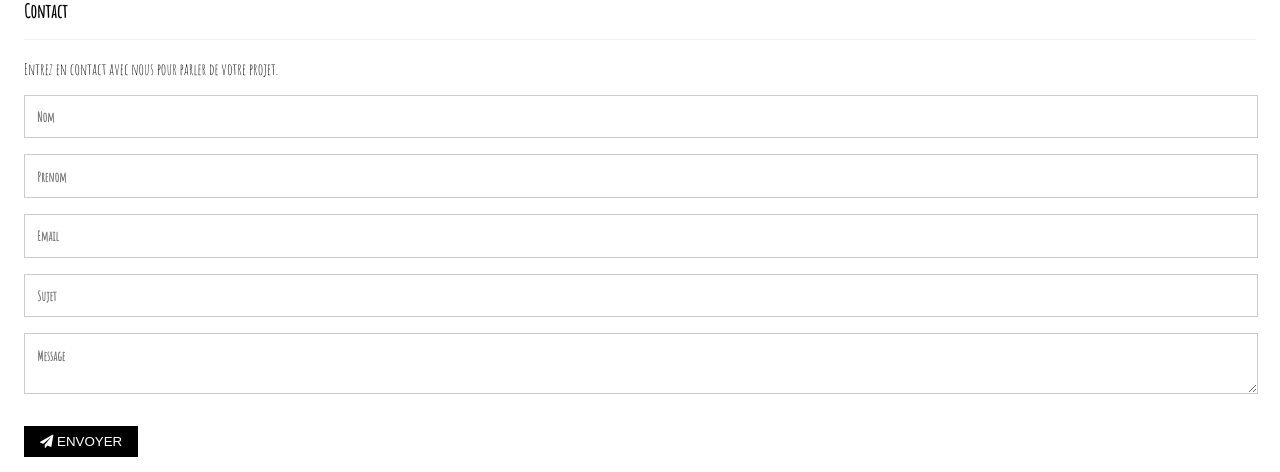
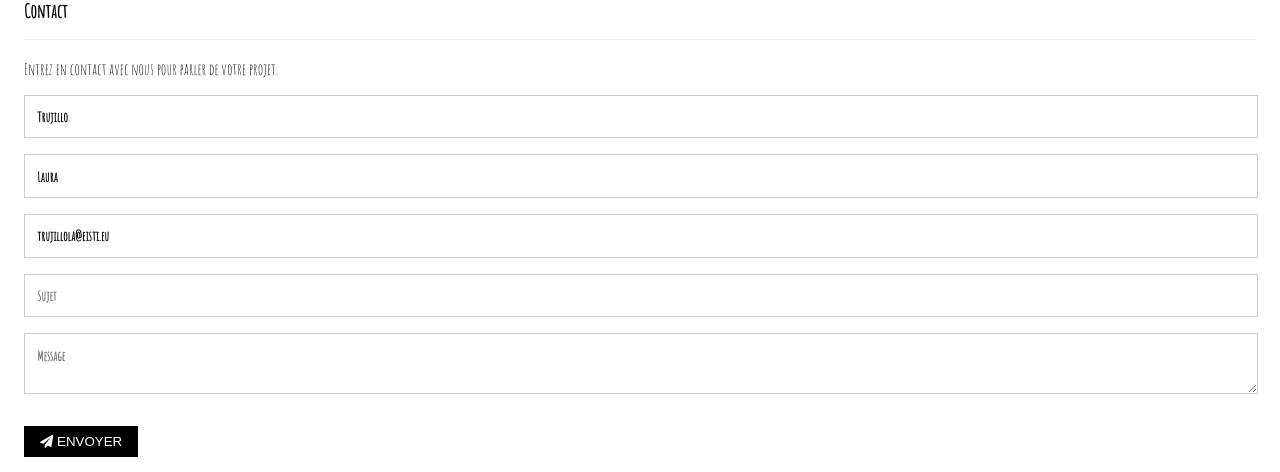
Before and after one commit to trujillola/Hoikos-DEV, a PHP site: page / in a window 1280 px wide. Shown: the part 1535-2007 px from the top of the page. Run offline with PHP 8.4, Linux system fonts and the light colour scheme; a user stored in the database is signed in.

Commit message:
Add files via upload

```diff
--- a/index.php
+++ b/index.php
@@ -85,9 +85,9 @@ if (!empty($_POST)) {
       <h3 class="bord-bas bord-gris-clair padding-16">Contact</h3>
       <p>Entrez en contact avec nous pour parler de votre projet.</p>
       <form  name='monformulaire' action="<?php echo htmlspecialchars($_SERVER["PHP_SELF"]);?>" method="POST">
-        <input class="myinput section bord" type="text" placeholder="Nom" value="<?php if(isset($nom)){echo $nom;}?>" required name="Nom" pattern="^[ a-zA-Z]+$" oninvalid="validationPattern(this.name)" onblur="validationPattern(this.name)"/>
-        <input class="myinput section bord" type="text" placeholder="Prenom" value="<?php if(isset($prenom)){echo $prenom;}?>" required name="Prenom" pattern="^[ a-zA-Z]+$" oninvalid="validationPattern(this.name)" onblur="validationPattern(this.name)"/>
-        <input class="myinput section bord" type="text" placeholder="Email"  value="<?php if(isset($mail)){echo $mail;}?>" required name="Adresse-email" pattern="^[a-zA-Z0-9.!#$%&'*+/=?^_`{|}~-]+@[a-zA-Z0-9-]+(?:\.[a-zA-Z0-9-]+)*$" oninvalid="validationPattern(this.name)" onblur="validationPattern(this.name)">
+        <input class="myinput section bord" type="text" placeholder="Nom" value="<?php echo $_SESSION['userInfo']['nom'];?>" required name="Nom" pattern="^[ a-zA-Z]+$" oninvalid="validationPattern(this.name)" onblur="validationPattern(this.name)"/>
+        <input class="myinput section bord" type="text" placeholder="Prenom" value="<?php echo $_SESSION['userInfo']['prenom'];?>" required name="Prenom" pattern="^[ a-zA-Z]+$" oninvalid="validationPattern(this.name)" onblur="validationPattern(this.name)"/>
+        <input class="myinput section bord" type="text" placeholder="Email"  value="<?php echo $_SESSION['userInfo']['email'];?>" required name="Adresse-email" pattern="^[a-zA-Z0-9.!#$%&'*+/=?^_`{|}~-]+@[a-zA-Z0-9-]+(?:\.[a-zA-Z0-9-]+)*$" oninvalid="validationPattern(this.name)" onblur="validationPattern(this.name)">
         <input class="myinput section bord" type="text" placeholder="Sujet"  value="<?php if(isset($sujet)){echo $sujet;}?>" required name="Sujet" oninvalid="validationSimple(this.name)" onblur="validationSimple(this.name)">
         <textarea class="myinput section bord" type="text" placeholder="Message"  value="<?php if(isset($message)){echo $message;}?>" required name="Message" oninvalid="validationSimple(this.name)" onblur="validationSimple(this.name)"></textarea>
         <button  onclick="" class="noir boutton section" type="submit" >
```
